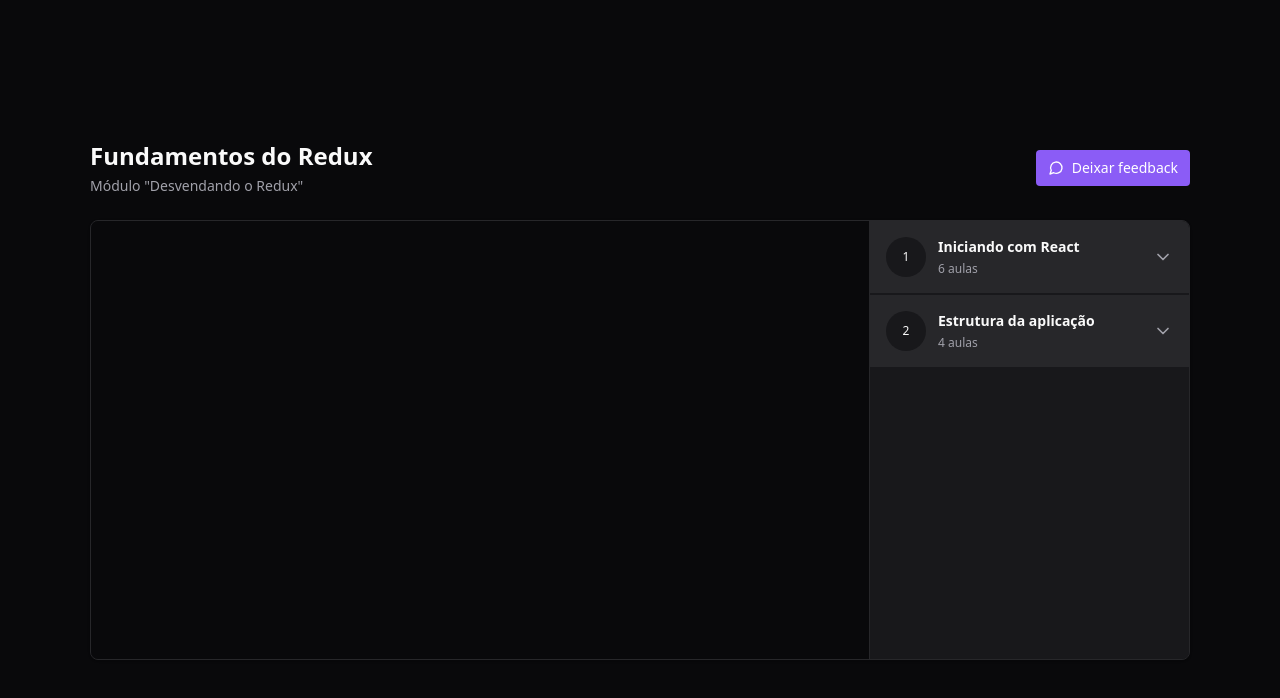
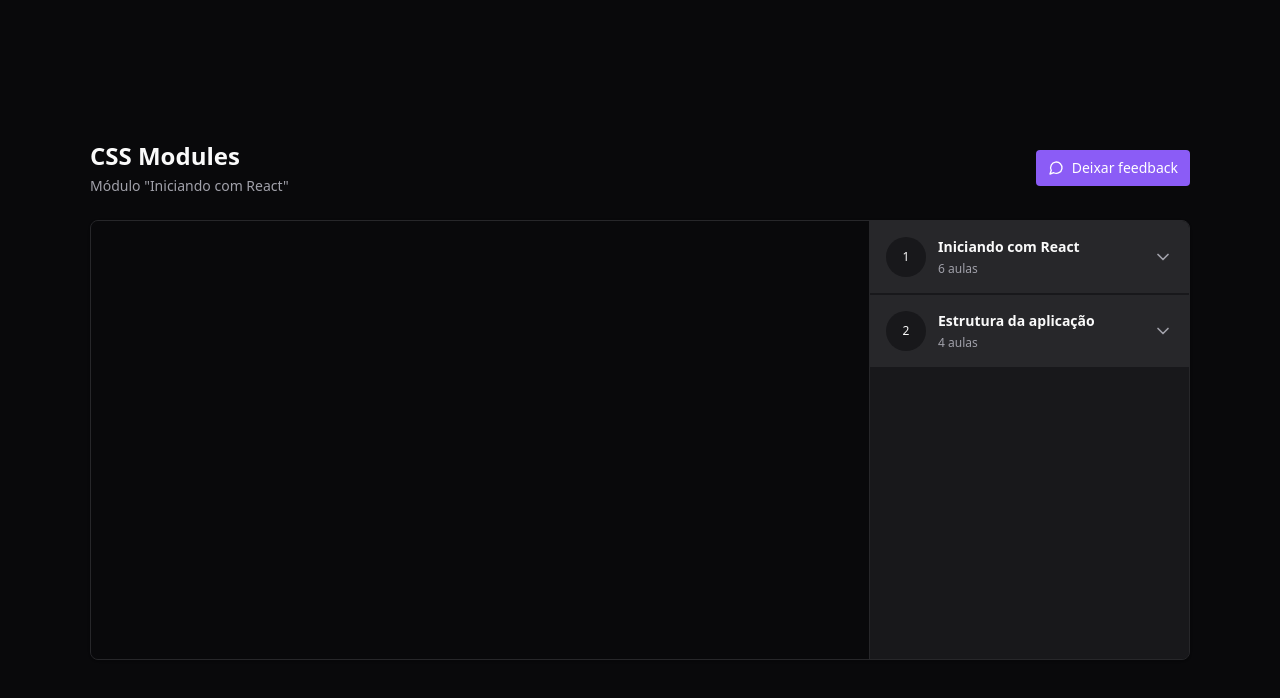
Before and after one commit to marcos-roberto-dev/video-player-react, a React (Vite) app: page / in a window 1280 px wide. Shown: the top 698 px of the page. Built offline with nearby package versions, Linux system fonts and the light colour scheme.

Commit message:
:art: style status component on current video

```diff
--- a/src/components/Header.tsx
+++ b/src/components/Header.tsx
@@ -1,13 +1,21 @@
 import { MessageCircle } from 'lucide-react'
+import { useAppSelector } from '../store'
 
 export function Header() {
+  const { module, lesson } = useAppSelector((state) => {
+    const { currentModuleIndex, currentLessonIndex } = state.player
+    const module = state.player.course.modules[currentModuleIndex]
+    const lesson =
+      state.player.course.modules[currentModuleIndex].lessons[
+        currentLessonIndex
+      ]
+    return { module, lesson }
+  })
   return (
     <header className="flex items-center justify-between">
       <div className="flex flex-col gap-1">
-        <h1 className="text-2xl font-bold">Fundamentos do Redux</h1>
-        <span className="text-sm text-zinc-400">
-          Módulo "Desvendando o Redux"
-        </span>
+        <h1 className="text-2xl font-bold">{lesson.title}</h1>
+        <span className="text-sm text-zinc-400">Módulo "{module.title}"</span>
       </div>
       <button className="flex items-center gap-2 rounded bg-violet-500 px-3 py-2 text-sm font-medium text-white hover:bg-violet-600">
         <MessageCircle className="w-4 h-4" />
--- a/src/components/Lesson.tsx
+++ b/src/components/Lesson.tsx
@@ -1,16 +1,32 @@
-import { Video } from 'lucide-react'
+import { Video, PlayCircle } from 'lucide-react'
 
 interface LessonProps {
   title: string
   duration: string
+  isCurrent?: boolean
+  onPlay(): void
 }
 
-export function Lesson({ duration, title }: LessonProps) {
+export function Lesson({
+  duration,
+  title,
+  isCurrent = false,
+  onPlay,
+}: LessonProps) {
   return (
-    <button className="flex items-center gap-3 text-sm text-zinc-400">
-      <Video className="w-4 h-4 text-zinc-500" />
+    <button
+      onClick={onPlay}
+      data-active={isCurrent}
+      disabled={isCurrent}
+      className="flex items-center gap-3 text-sm text-zinc-400 enabled:hover:text-zinc-100 data-[active=true]:text-emerald-500"
+    >
+      {isCurrent ? (
+        <PlayCircle className="w-4 h-4 text-emerald-500" />
+      ) : (
+        <Video className="w-4 h-4 text-zinc-500" />
+      )}
       <span>{title}</span>
-      <span className="ml-auto font-mono text-xs text-zinc-500">
+      <span className="ml-auto font-mono text-xs text-zinc-500 ">
         {duration}
       </span>
     </button>
--- a/src/components/Module.tsx
+++ b/src/components/Module.tsx
@@ -3,6 +3,8 @@ import * as Collapsible from '@radix-ui/react-collapsible'
 import { ChevronDown } from 'lucide-react'
 import { Lesson } from './Lesson'
 import { useAppSelector } from '../store'
+import { useDispatch } from 'react-redux'
+import { play } from '../store/slices/player'
 
 interface ModuleProps {
   moduleIndex: number
@@ -14,6 +16,17 @@ export function Module({ amountOfLessons, title, moduleIndex }: ModuleProps) {
   const lessons = useAppSelector(
     (state) => state.player.course.modules[moduleIndex].lessons,
   )
+
+  const { currentLessonIndex, currentModuleIndex } = useAppSelector((state) => {
+    const currentModuleIndex = state.player.currentModuleIndex
+    const currentLessonIndex = state.player.currentLessonIndex
+
+    return {
+      currentModuleIndex,
+      currentLessonIndex,
+    }
+  })
+  const dispatch = useDispatch()
   return (
     <Collapsible.Root className="group">
       <Collapsible.Trigger className="flex w-full items-center gap-3 bg-zinc-800 hover:bg-zinc-700  p-4">
@@ -30,13 +43,21 @@ export function Module({ amountOfLessons, title, moduleIndex }: ModuleProps) {
 
       <Collapsible.Content>
         <nav className="relative flex flex-col gap-4 p-6 ">
-          {lessons.map((lesson) => (
-            <Lesson
-              key={lesson.id}
-              title={lesson.title}
-              duration={lesson.duration}
-            />
-          ))}
+          {lessons.map((lesson, lessonIndex) => {
+            const isCurrent =
+              moduleIndex === currentModuleIndex &&
+              lessonIndex === currentLessonIndex
+
+            return (
+              <Lesson
+                key={lesson.id}
+                title={lesson.title}
+                duration={lesson.duration}
+                onPlay={() => dispatch(play([moduleIndex, lessonIndex]))}
+                isCurrent={isCurrent}
+              />
+            )
+          })}
         </nav>
       </Collapsible.Content>
     </Collapsible.Root>
--- a/src/components/Video.tsx
+++ b/src/components/Video.tsx
@@ -1,13 +1,22 @@
 import ReactPlayer from 'react-player'
+import { useAppSelector } from '../store'
 
 export function Video() {
+  const video = useAppSelector((state) => {
+    const { currentLessonIndex, currentModuleIndex } = state.player
+    const currentLesson =
+      state.player.course.modules[currentModuleIndex].lessons[
+        currentLessonIndex
+      ]
+    return currentLesson
+  })
   return (
     <div className="w-full bg-zinc-950 aspect-video">
       <ReactPlayer
         width="100%"
         height="100%"
         controls
-        url="https://www.youtube.com/watch?v=u99tNt3TZf8&"
+        url={`https://www.youtube.com/watch?v=${video.id}`}
       />
     </div>
   )
--- a/src/store/slices/player.ts
+++ b/src/store/slices/player.ts
@@ -3,6 +3,8 @@ import { createSlice } from '@reduxjs/toolkit'
 const PlayerSlice = createSlice({
   name: 'player',
   initialState: {
+    currentModuleIndex: 0,
+    currentLessonIndex: 0,
     course: {
       modules: [
         {
@@ -58,7 +60,14 @@ const PlayerSlice = createSlice({
       ],
     },
   },
-  reducers: {},
+  reducers: {
+    play: (state, action) => {
+      const [moduleIndex, lessonIndex] = action.payload
+      state.currentModuleIndex = moduleIndex
+      state.currentLessonIndex = lessonIndex
+    },
+  },
 })
 
 export const player = PlayerSlice.reducer
+export const { play } = PlayerSlice.actions
```
